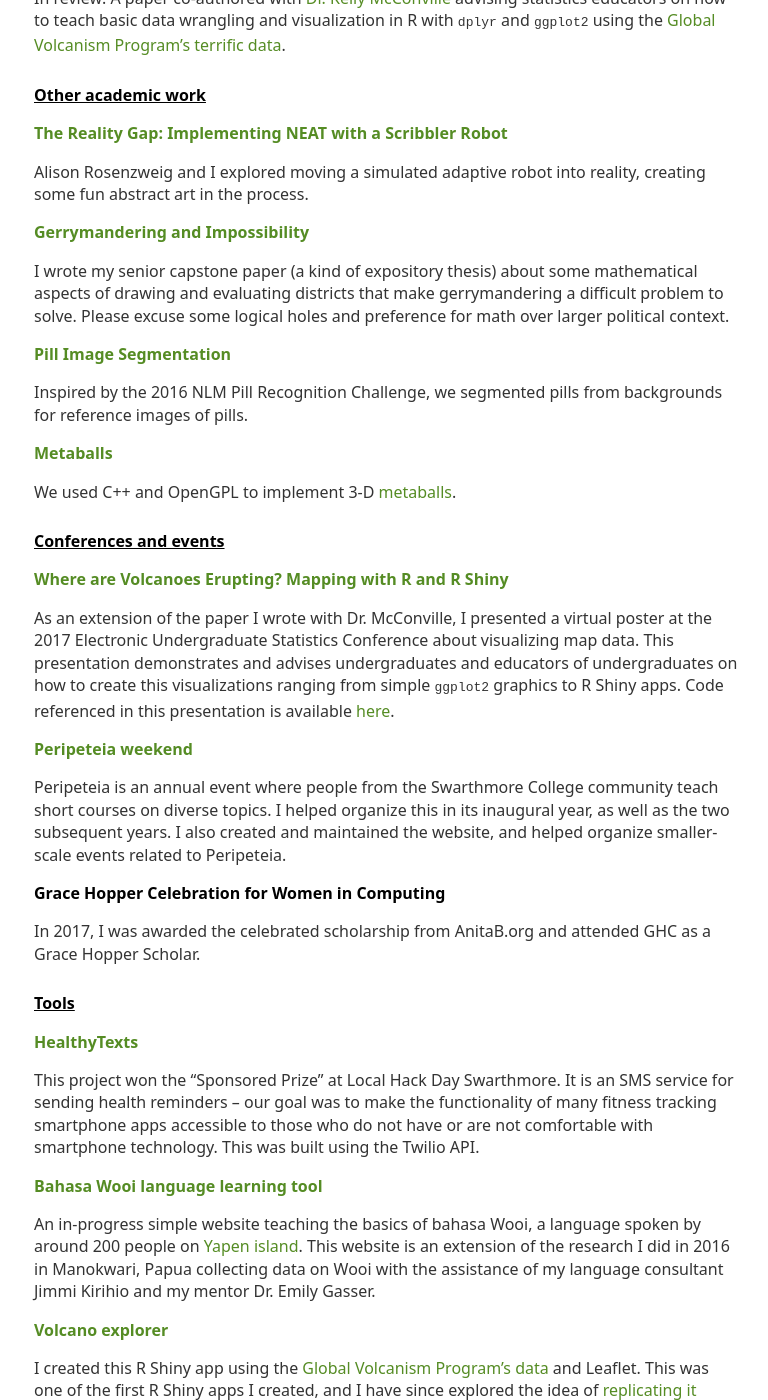
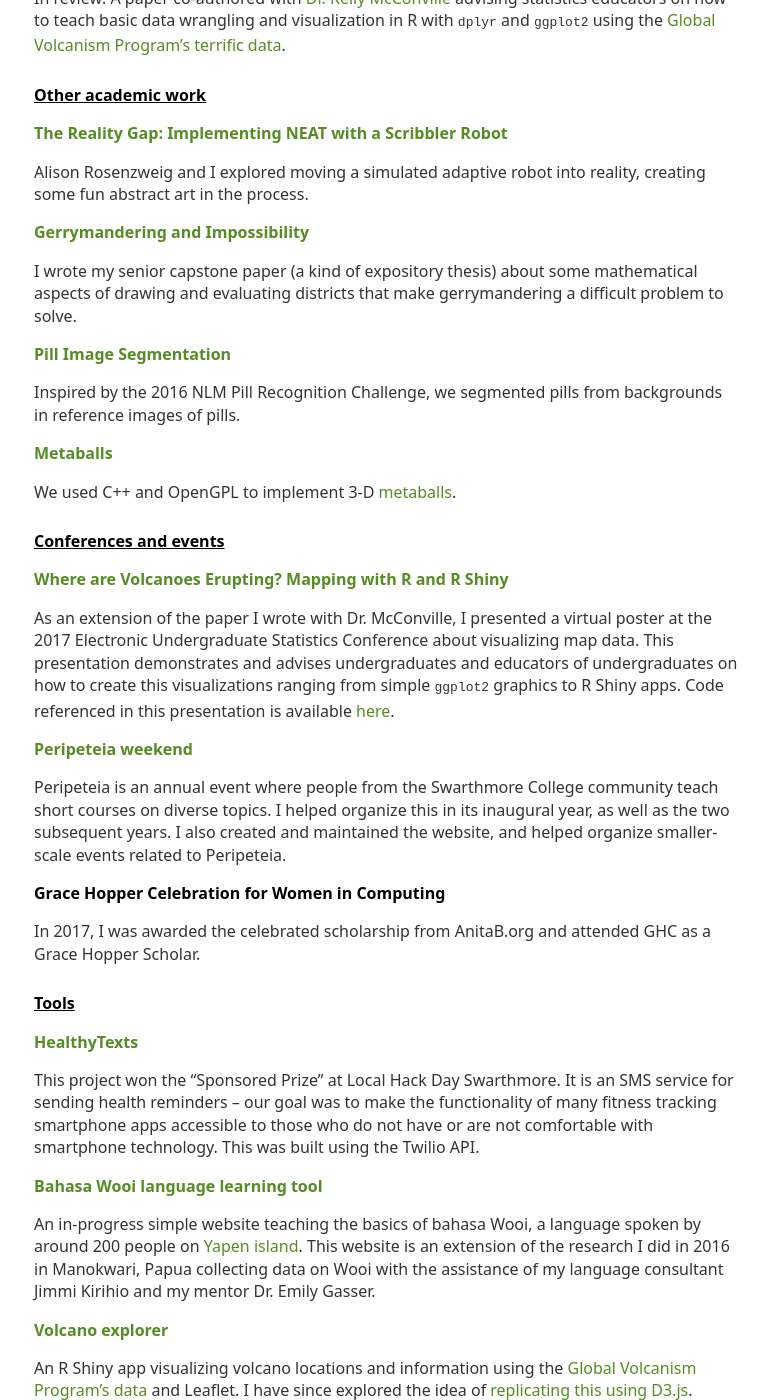
Before and after one commit to emmaremy/emmaremy.github.io, a Jekyll site: the page built from projects/index.md, in a window 1280 px wide and 1400 px high, scrolled down 973 px. Shown: the whole window, without its empty margins (254-1022 px from the left). Built offline with Jekyll 4.4.1, drawn with Linux system fonts in a browser that asks for light colours; some of the changed text lies outside the part shown.

Commit message:
more professional wording

```diff
--- a/projects/index.md
+++ b/projects/index.md
@@ -33,13 +33,13 @@ In review: A paper co-authored with [Dr. Kelly McConville](https://blogs.swarthm
 
 Alison Rosenzweig and I explored moving a simulated adaptive robot into reality, creating some fun abstract art in the process.
 
-### [Gerrymandering and Impossibility]({{ site.baseurl }}/images/capstone_emma.pdf)
+### [Gerrymandering and Impossibility]({{ site.baseurl }}/images/capstone_poster.pdf)
 
-I wrote my senior capstone paper (a kind of expository thesis) about some mathematical aspects of drawing and evaluating districts that make gerrymandering a difficult problem to solve. Please excuse some logical holes and preference for math over larger political context.
+I wrote my senior capstone paper (a kind of expository thesis) about some mathematical aspects of drawing and evaluating districts that make gerrymandering a difficult problem to solve.
 
 ### [Pill Image Segmentation](https://github.com/emmaremy/pill-images)
 
-Inspired by the 2016 NLM Pill Recognition Challenge, we segmented pills from backgrounds for reference images of pills.
+Inspired by the 2016 NLM Pill Recognition Challenge, we segmented pills from backgrounds in reference images of pills.
 
 ### [Metaballs](https://github.com/emmaremy/cs40-metaballs)
 
@@ -71,8 +71,8 @@ An in-progress simple website teaching the basics of bahasa Wooi, a language spo
 
 ### [Volcano explorer](https://github.com/emmaremy/minimalvolcano)
 
-I created this R Shiny app using the [Global Volcanism Program's data](https://volcano.si.edu) and Leaflet. This was one of the first R Shiny apps I created, and I have since explored the idea of [replicating it using D3.js](https://github.com/emmaremy/volcano-js).
+An R Shiny app visualizing volcano locations and information using the [Global Volcanism Program's data](https://volcano.si.edu) and Leaflet. I have since explored the idea of [replicating this using D3.js](https://github.com/emmaremy/volcano-js).
 
 ### [California arrest data interactive](https://github.com/emmaremy/arrest-rates)
 
-My first R Shiny app ever allows users to explore arrest rates for different demographic groups. This was created as a project for a course in 2015, but we took it a little further than the assignment required.
+A simple R Shiny app that allows users to explore arrest rates for different demographic groups.
```
